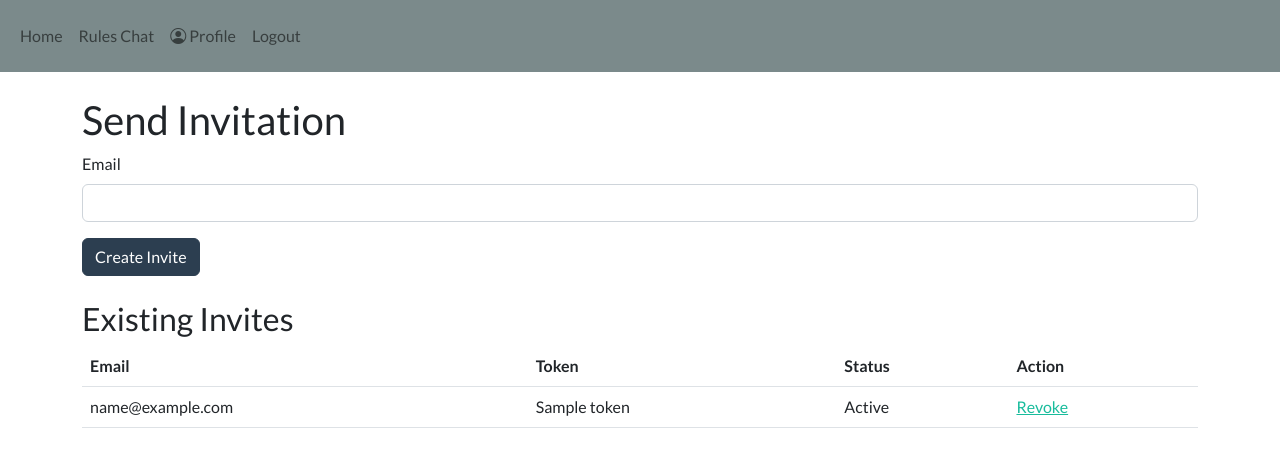
After one commit to kehannan/ruleschat, a FastAPI app: template templates/invite_admin.html in a window 1280 px wide. The commit adds this page. Shown: the top 467 px of the page. Run offline with FastAPI, Linux system fonts and the light colour scheme; the template is opened without the code that fills it: most values are stand-ins (such as "Sample title", 1, 10 or a date in 2020); some libraries are stand-ins or nearby versions.

Commit message:
Add invitation system with admin management

```diff
--- a/main.py
+++ b/main.py
@@ -13,7 +13,17 @@ from dotenv import load_dotenv
 from openai import OpenAI
 
 # Import your user model and auth utilities
-from models import get_user_by_username, update_user_profile, User  # Function to retrieve a user by username
+from models import (
+    get_user_by_username,
+    update_user_profile,
+    create_user,
+    get_invite_by_token,
+    create_invite,
+    list_invites,
+    mark_invite_used,
+    revoke_invite,
+    User,
+)
 from auth import verify_password, create_access_token, get_password_hash  # Functions for password verification and token creation
 
 # Configure logging with forced flush
@@ -38,8 +48,10 @@ app = FastAPI()
 SECRET_KEY = os.getenv("SECRET_KEY")
 ALGORITHM = "HS256"
 ACCESS_TOKEN_EXPIRE_MINUTES = 60  # Increased from 30 to 60 minutes
+ADMIN_USERNAME = os.getenv("ADMIN_USERNAME", "admin")
 
 templates = Jinja2Templates(directory="templates")
+templates.env.globals["admin_username"] = ADMIN_USERNAME
 
 # Mount static files
 from fastapi.staticfiles import StaticFiles
@@ -195,6 +207,47 @@ async def generate_api_key(request: Request, user: User = Depends(get_current_us
         status_code=303
     )
 
+# --- Invitation Management ---
+@app.get("/admin/invite", response_class=HTMLResponse, name="invite_page")
+async def invite_page(request: Request, user: User = Depends(get_current_user)):
+    if not user or user.username != ADMIN_USERNAME:
+        return RedirectResponse(url="/login", status_code=303)
+    invites = list_invites()
+    return templates.TemplateResponse("invite_admin.html", {"request": request, "invites": invites, "username": user.username})
+
+@app.post("/admin/invite", response_class=RedirectResponse, name="create_invite")
+async def create_invite_endpoint(request: Request, email: str = Form(...), user: User = Depends(get_current_user)):
+    if not user or user.username != ADMIN_USERNAME:
+        return RedirectResponse(url="/login", status_code=303)
+    invite = create_invite(email)
+    invite_url = str(request.base_url) + f"signup?token={invite.token}"
+    print(f"Send this invite link to {email}: {invite_url}")
+    return RedirectResponse(url="/admin/invite", status_code=303)
+
+@app.get("/admin/invite/revoke/{invite_id}", response_class=RedirectResponse, name="revoke_invite")
+async def revoke_invite_endpoint(invite_id: int, user: User = Depends(get_current_user)):
+    if not user or user.username != ADMIN_USERNAME:
+        return RedirectResponse(url="/login", status_code=303)
+    revoke_invite(invite_id)
+    return RedirectResponse(url="/admin/invite", status_code=303)
+
+@app.get("/signup", response_class=HTMLResponse, name="signup")
+async def signup_page(request: Request, token: str):
+    invite = get_invite_by_token(token)
+    if not invite or invite.is_used or invite.is_revoked:
+        return HTMLResponse("<h3>Invalid or expired invite</h3>", status_code=400)
+    return templates.TemplateResponse("signup.html", {"request": request, "token": token})
+
+@app.post("/signup", response_class=RedirectResponse, name="do_signup")
+async def do_signup(token: str = Form(...), username: str = Form(...), password: str = Form(...)):
+    invite = get_invite_by_token(token)
+    if not invite or invite.is_used or invite.is_revoked:
+        return HTMLResponse("<h3>Invalid or expired invite</h3>", status_code=400)
+    hashed_password = get_password_hash(password)
+    create_user(username, hashed_password, invite.email)
+    mark_invite_used(invite)
+    return RedirectResponse(url="/login", status_code=303)
+
 @app.websocket("/ws/chat/")
 async def websocket_chat(websocket: WebSocket):
     logging.info("🔹 WebSocket connection established.")
--- a/templates/base.html
+++ b/templates/base.html
@@ -36,6 +36,11 @@
               <li class="nav-item">
                 <a class="nav-link" href="{{ url_for('ruleschat') }}">Rules Chat</a>
               </li>
+              {% if username == admin_username %}
+              <li class="nav-item">
+                <a class="nav-link" href="{{ url_for('invite_page') }}">Admin</a>
+              </li>
+              {% endif %}
               <li class="nav-item">
                 <a class="nav-link" href="{{ url_for('profile_page') }}">
                   <i class="bi bi-person-circle" aria-hidden="true"></i> Profile
--- /dev/null
+++ b/templates/invite_admin.html
@@ -0,0 +1,35 @@
+{% extends "base.html" %}
+
+{% block content %}
+<h2>Send Invitation</h2>
+<form method="post" action="{{ url_for('create_invite') }}">
+  <div class="mb-3">
+    <label for="email" class="form-label">Email</label>
+    <input type="email" class="form-control" id="email" name="email" required>
+  </div>
+  <button type="submit" class="btn btn-primary">Create Invite</button>
+</form>
+
+<h3 class="mt-4">Existing Invites</h3>
+<table class="table">
+  <thead>
+    <tr><th>Email</th><th>Token</th><th>Status</th><th>Action</th></tr>
+  </thead>
+  <tbody>
+  {% for inv in invites %}
+    <tr>
+      <td>{{ inv.email }}</td>
+      <td>{{ inv.token }}</td>
+      <td>
+        {% if inv.is_revoked %}Revoked{% elif inv.is_used %}Used{% else %}Active{% endif %}
+      </td>
+      <td>
+        {% if not inv.is_revoked and not inv.is_used %}
+          <a href="{{ url_for('revoke_invite', invite_id=inv.id) }}">Revoke</a>
+        {% endif %}
+      </td>
+    </tr>
+  {% endfor %}
+  </tbody>
+</table>
+{% endblock %}
```
Also changed, not shown: models.py (+78 -1 lines), templates/signup.html (added, +17 -0 lines), README.md.
